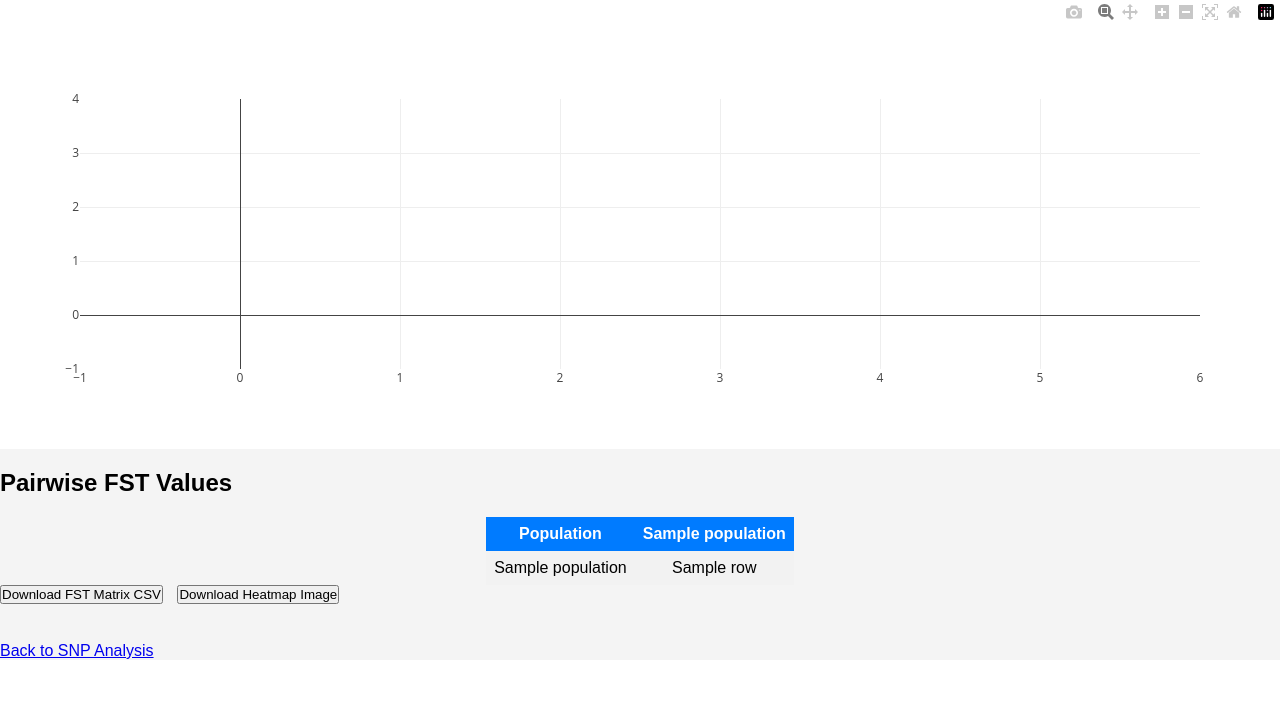
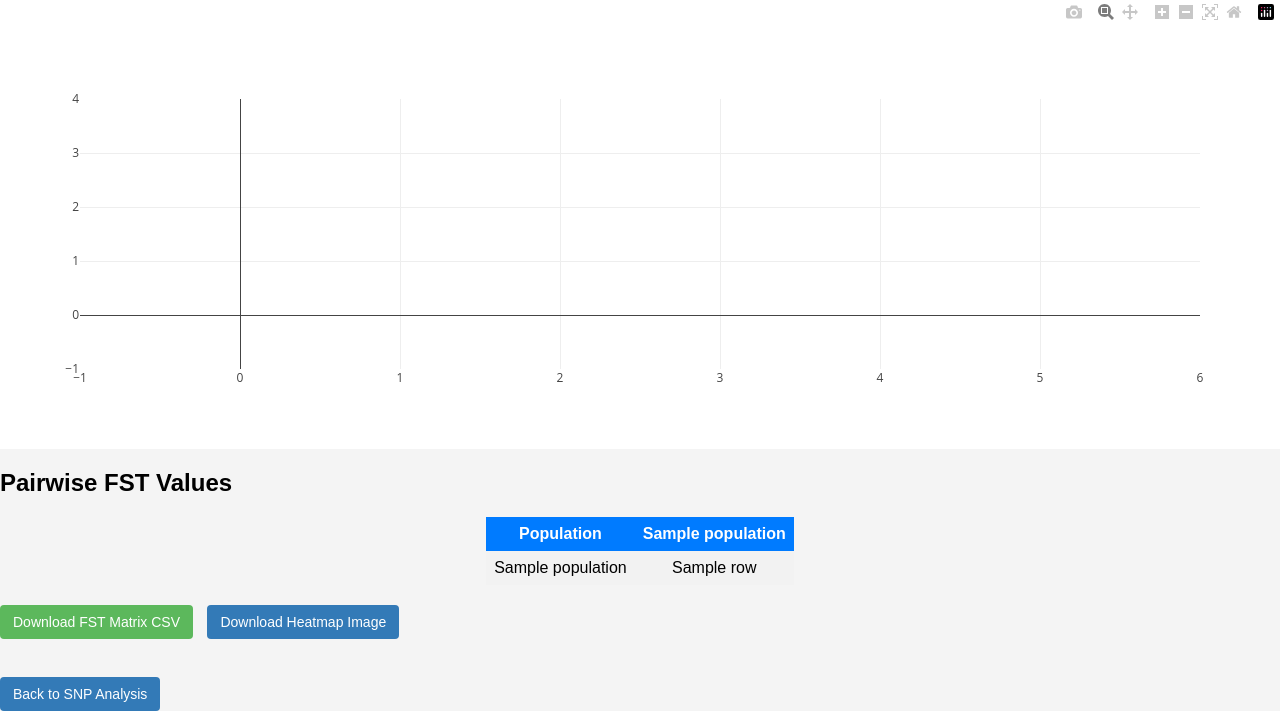
Before and after one commit to Djinho/Population-Genetics-Web-Tool, a Flask app: template app/templates/snp_fst.html in a window 1280 px wide. Shown: the part 142-853 px from the top of the page. Before the commit the page ends 801 px from the top, so only its background shows below. Run offline with Flask 3, Linux system fonts and the light colour scheme; the template is opened without the code that fills it: most values are stand-ins (such as "Sample title", 1, 10 or a date in 2020); some libraries are stand-ins or nearby versions.

Commit message:
Made nicer buttons

```diff
--- a/app/templates/snp_fst.html
+++ b/app/templates/snp_fst.html
@@ -21,6 +21,32 @@
         table {
             width: auto;
             margin: auto;
+        }
+        .btn {
+            display: inline-block;
+            padding: 6px 12px;
+            margin-bottom: 0;
+            font-size: 14px;
+            font-weight: normal;
+            line-height: 1.42857143;
+            text-align: center;
+            white-space: nowrap;
+            vertical-align: middle;
+            cursor: pointer;
+            border: 1px solid transparent;
+            border-radius: 4px;
+            color: #fff;
+            background-color: #5cb85c; /* Green */
+            text-decoration: none;
+            margin-top: 20px;
+            margin-right: 10px;
+        }
+        .btn-blue {
+            background-color: #337ab7; /* Blue */
+        }
+        .btn-back {
+            background-color: #337ab7; /* Blue */
+            /* Removed display: block to keep inline-block from .btn class */
         }
     </style>
 </head>
@@ -53,10 +79,10 @@
     </div>
 
     <!-- Using a button element for 'Download FST Matrix CSV' -->
-    <button onclick="location.href='{{ url_for('download_route', filename=fst_matrix_csv_filename) }}'" style="margin-right: 10px;">Download FST Matrix CSV</button>
-    <button onclick="Plotly.downloadImage('fstHeatmap', {format: 'png', filename: 'fst_heatmap'})">Download Heatmap Image</button><br><br>
-    <!-- Adding some space before 'Back to SNP Analysis' -->
-    <a href="/snp-analysis" style="display:block; margin-top:20px;">Back to SNP Analysis</a>
+    <a href="{{ url_for('download_route', filename=fst_matrix_csv_filename) }}" class="btn">Download FST Matrix CSV</a>
+    <button onclick="Plotly.downloadImage('fstHeatmap', {format: 'png', filename: 'fst_heatmap'})" class="btn btn-blue">Download Heatmap Image</button><br><br>
+    <!-- 'Back to SNP Analysis' button fixed size -->
+    <a href="/snp-analysis" class="btn btn-back">Back to SNP Analysis</a>
 </body>
 </html>
 {% endblock %}
```
